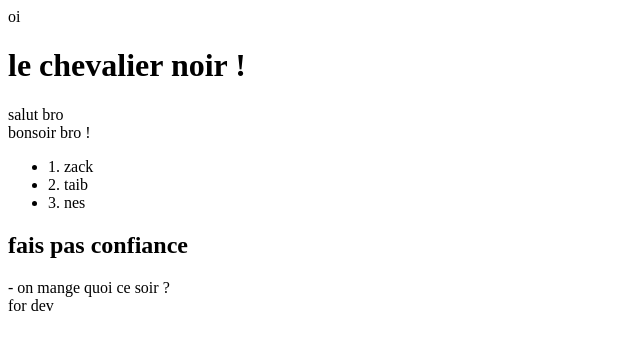
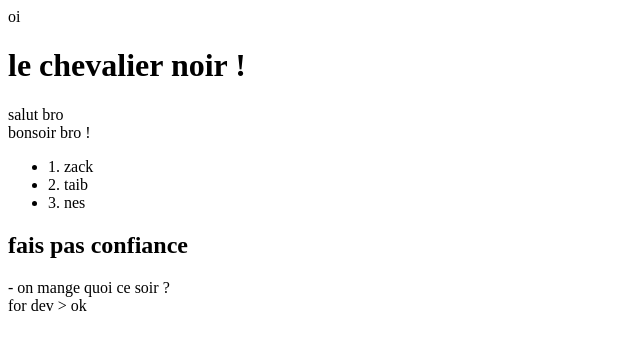
Before and after one commit to zakariadev2/formationgitOps, a plain HTML site: page index.html in a window 1280 px wide. Shown: the full height of the page, 0-640 px from the left. Drawn offline with Linux system fonts and the light colour scheme.

Commit message:
Update index.html

```diff
--- a/index.html
+++ b/index.html
@@ -18,6 +18,6 @@ oi<!DOCTYPE html>
     <h2> fais pas confiance</h2>
 </div>
     <div> - on mange quoi ce soir ? </div>
-    <div> for dev </div>
+    <div> for dev > ok </div>
 </body>
 </html>
```
